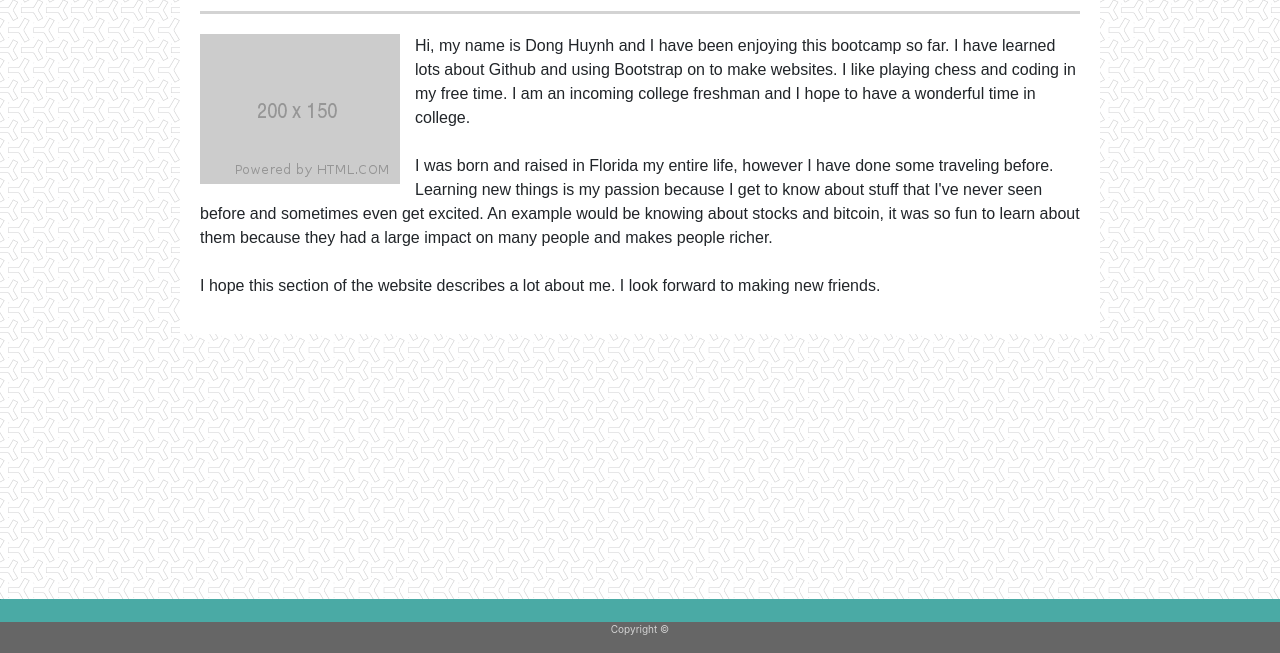
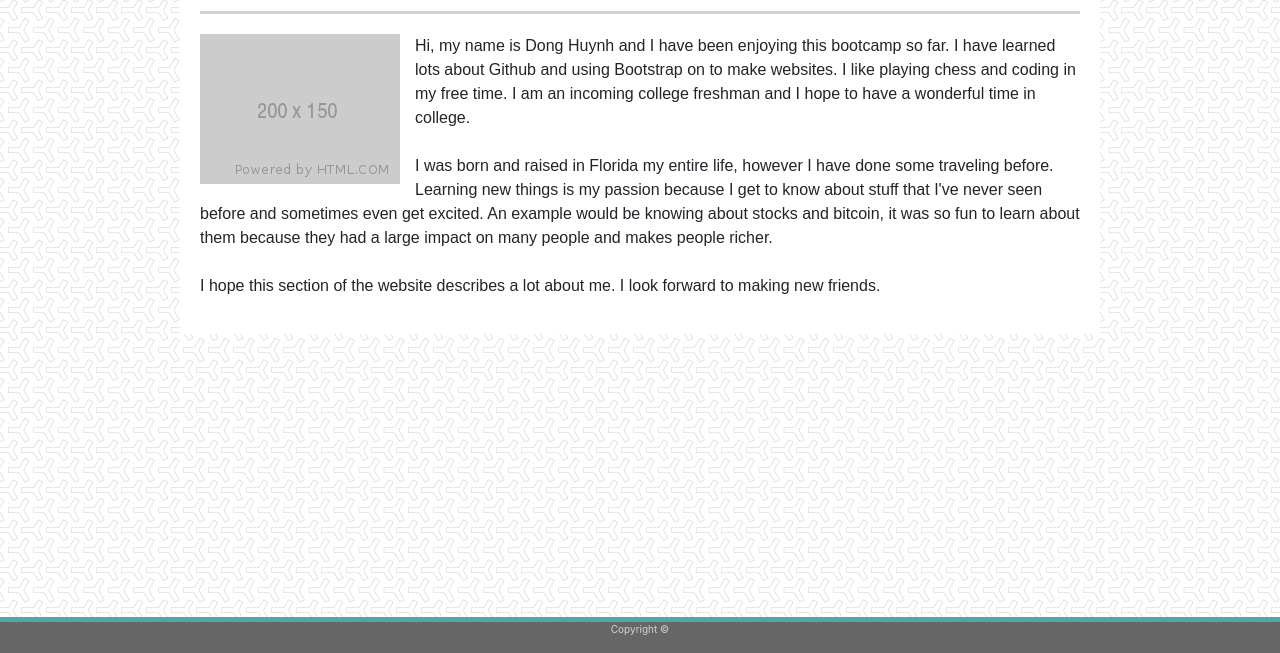
Before and after one commit to dongh6179/Basic-Portfolio, a plain HTML site: page index.html in a window 1280 px wide. Shown: the part 147-800 px from the top of the page. Drawn offline with nearby package versions, Linux system fonts and the light colour scheme.

Commit message:
fixed accent bar to match with bootstrap

```diff
--- a/assets/css/style.css
+++ b/assets/css/style.css
@@ -94,7 +94,7 @@ hr{
     left: 0;
     bottom: 0px;
     width: 100%;
-    height:38px;
+    height:20px;
     font-size:1px;
 }
 
```
